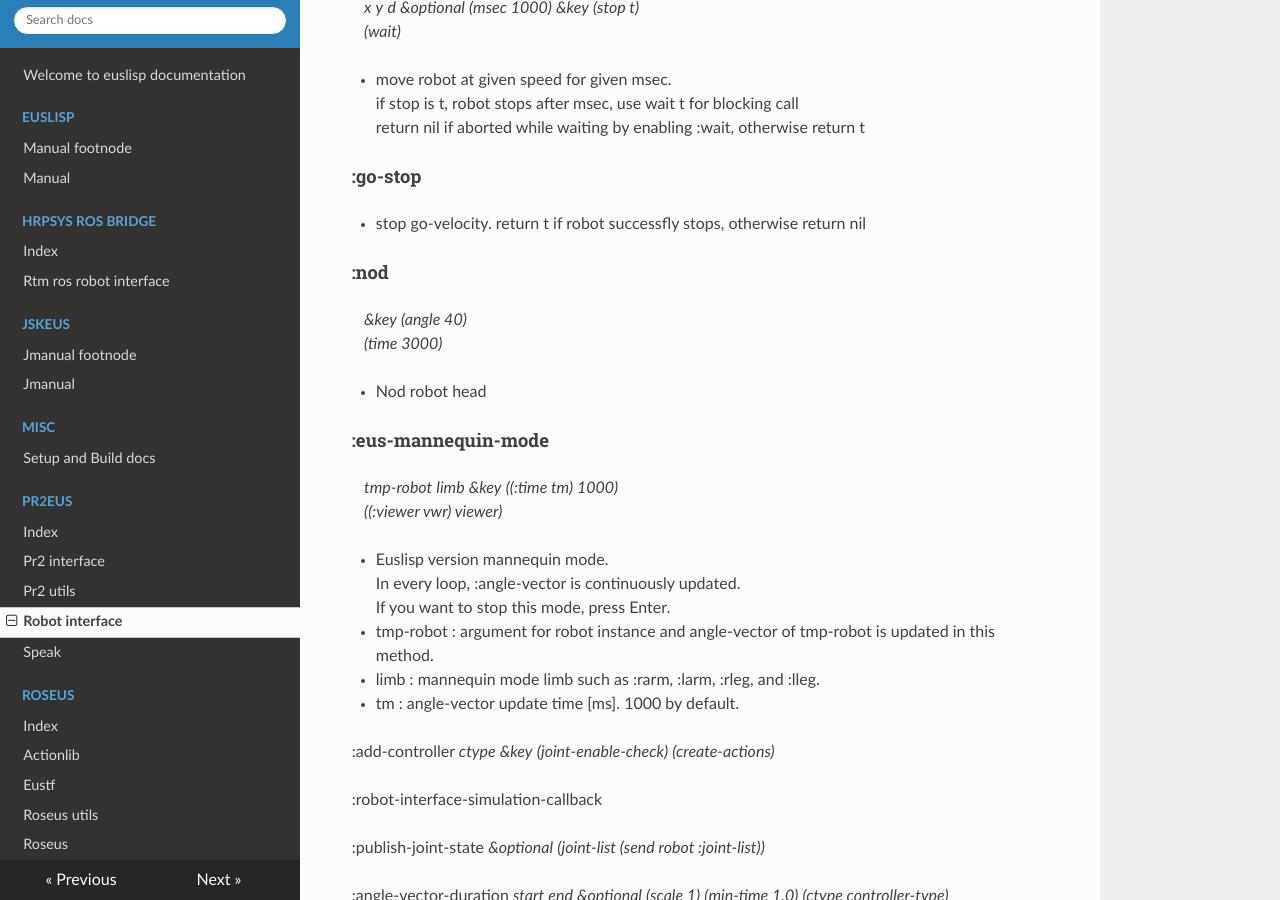
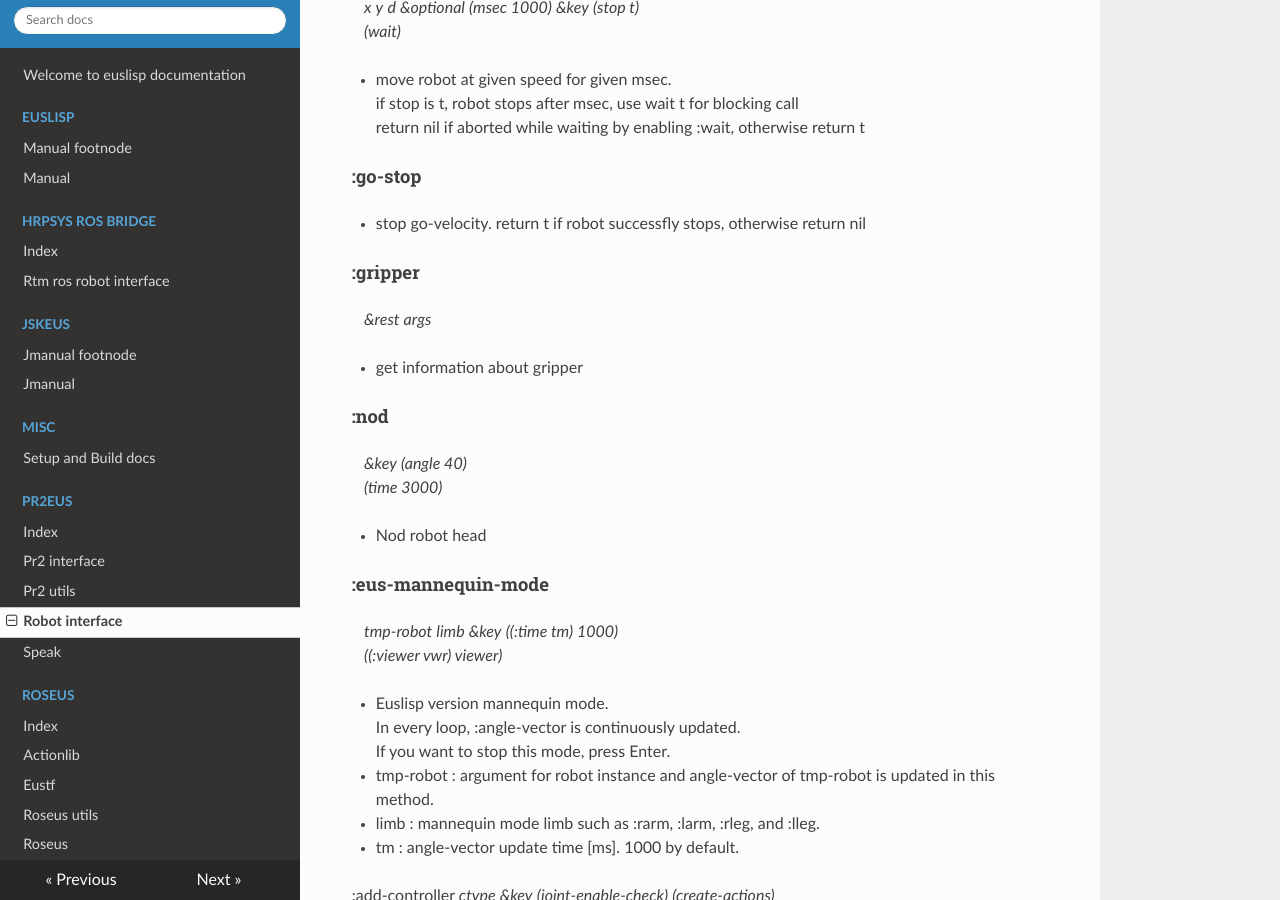
Before and after one commit to jsk-ros-pkg/euslisp-docs, an MkDocs documentation site: the page built from docs/pr2eus/robot-interface.md, in a window 1280 px wide and 900 px high, scrolled down 5247 px. Built offline with MkDocs 1.6.1, drawn with Linux system fonts in a browser that asks for light colours; nearby versions of some CDN libraries.

Commit message:
update documentation for pr2eus

```diff
--- a/docs/pr2eus/robot-interface.md
+++ b/docs/pr2eus/robot-interface.md
@@ -212,6 +212,12 @@ Return value is a list of interpolatingp for all controllers, so (null (some #'i
 - stop go-velocity. return t if robot successfly stops, otherwise return nil <br>
 
 
+#### :gripper
+&nbsp;&nbsp;&nbsp;*&rest* *args*
+
+- get information about gripper <br>
+
+
 #### :nod
 &nbsp;&nbsp;&nbsp;*&key* *(angle 40)* <br>&nbsp;&nbsp;&nbsp;*(time 3000)*
 
```
Also changed, not shown: docs/pr2eus/pr2-interface.md (+4 -0 lines).
